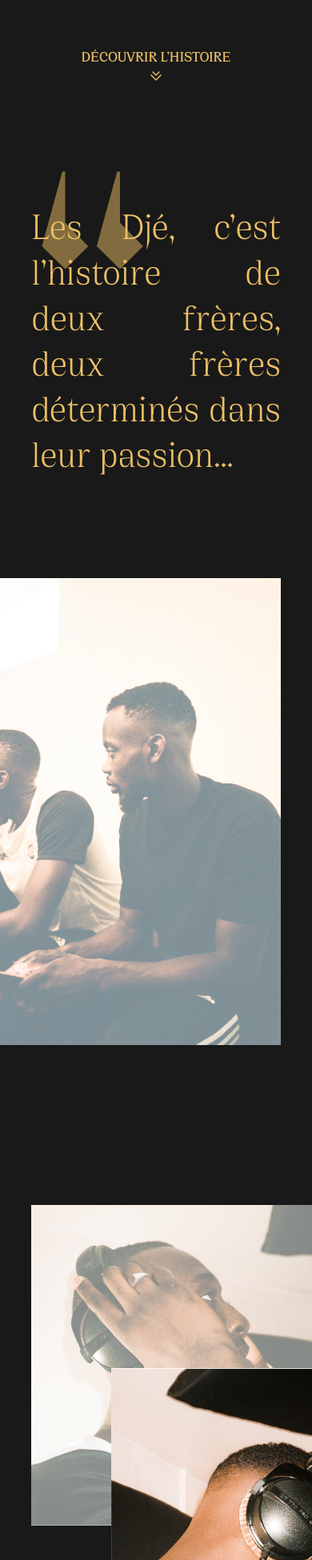
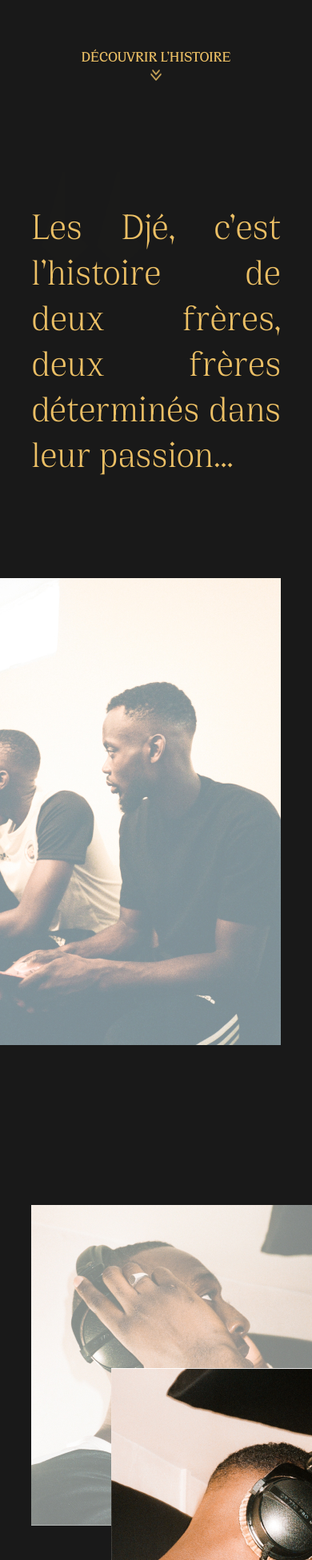
Before and after one commit to Louiscvh/Maestria, a React (Create React App) app: page / in a window 390 px wide. Shown: the part 818-2769 px from the top of the page at 80% size. Built offline with nearby package versions, Linux system fonts and the light colour scheme.

Commit message:
Fix responsive

```diff
--- a/src/styles/_settings.scss
+++ b/src/styles/_settings.scss
@@ -1,3 +1,5 @@
+@import "./mixins";
+
 /* Variables */
 $jaune : #ebbf65;
 $spotify: #13863c;
@@ -36,10 +38,13 @@ p {
 #story h2,
 #work h2,
 #years h2 {
-  max-width: 410px;
   font-weight: 500;
   font-size: 3rem;
   position: relative;
+  margin-right: 30px;
+  @include media-max(950px) {
+    margin-right: 0;
+  }
 
   &::before {
     content: "“";
@@ -48,7 +53,7 @@ p {
     position: absolute;
     top: 0;
     transform: translateY(-35%);
-    opacity: 0.5;
+    opacity: 0.5%;
     font-weight: 400;
   }
 }
--- a/src/styles/styles.scss
+++ b/src/styles/styles.scss
@@ -58,7 +58,8 @@ header {
     z-index: 1;
     position: absolute;
     left: 0;
-    width: 400px;
+    width: auto;
+    height: 100%;
 
     @include media-max(950px) {
       position: relative;
@@ -76,6 +77,7 @@ header {
 
   .intro_union {
     width: 14px;
+    height: 14px;
     position: absolute;
     bottom: -80px;
     left: 50%;
```
